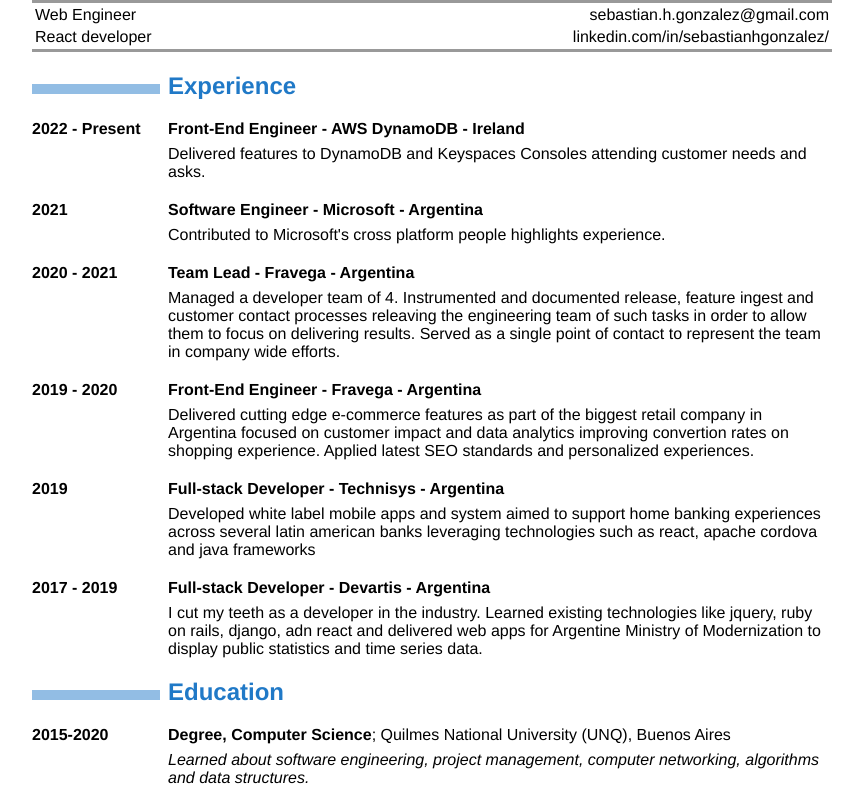
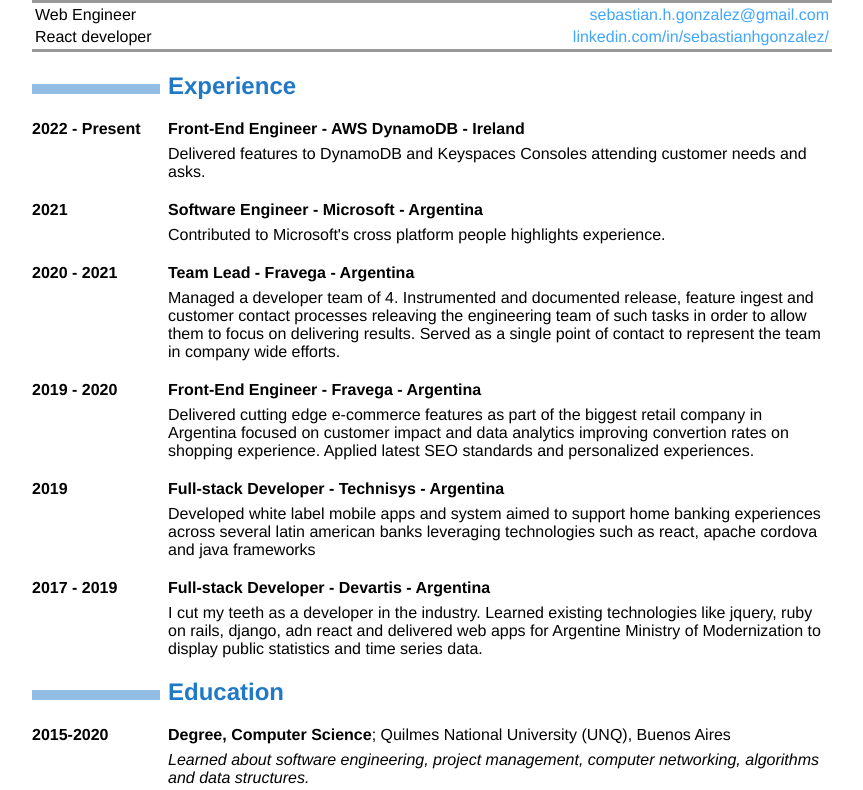
Before and after one commit to SebastianHGonzalez/SebastianHGonzalez.gihub.io, a plain HTML site: page index.html in a window 1280 px wide. Shown: the part 126-916 px from the top of the page, without its empty margins (208-1071 px from the left). Drawn offline with Linux system fonts and the dark colour scheme.

Commit message:
Update index.html

```diff
--- a/index.html
+++ b/index.html
@@ -170,7 +170,7 @@
                 --heading-color: #2079c7;
                 --heading-decorator-color: #92bde4;
                 --separator-color: #A6A6A6;
-                --link-color: unset;
+                --link-color: #40a6ff;
                 --table-border-color: #999999;
             }
 
```
